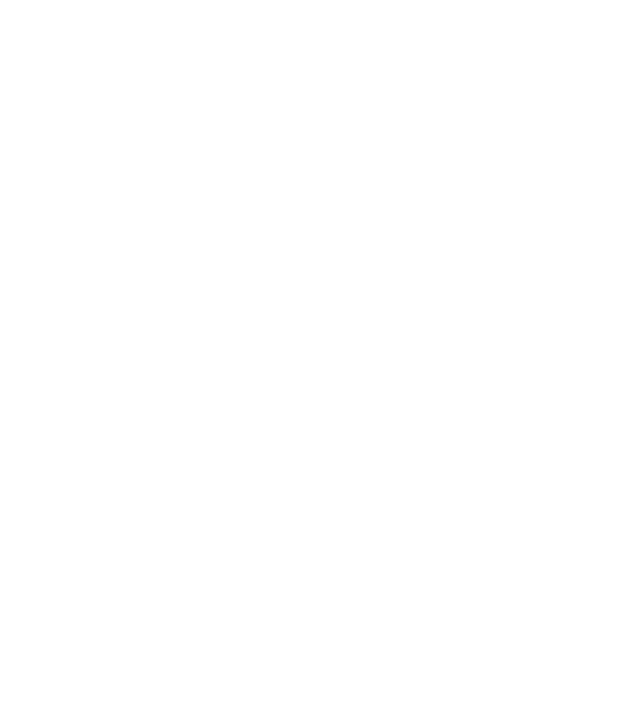
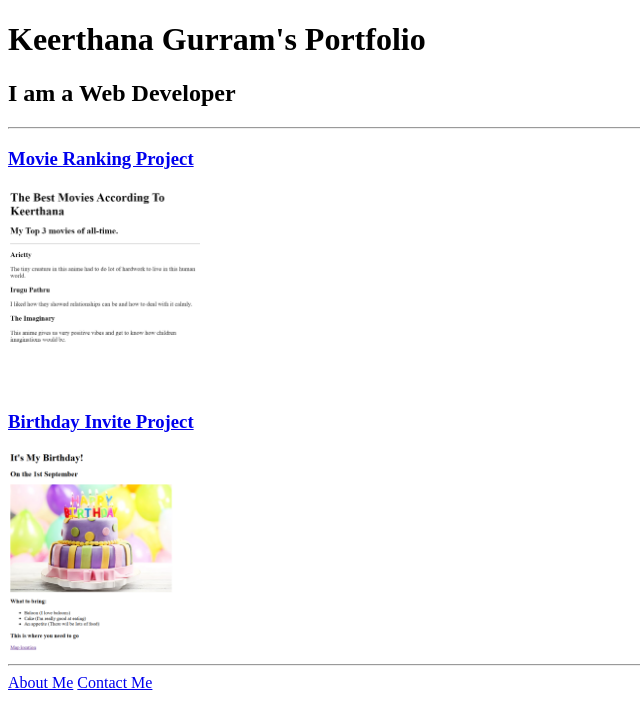
Before and after one commit to Keerthana-769/html-portfolio, a plain HTML site: page index.html in a window 1280 px wide. Shown: the whole page, without its empty margins (0-640 px from the left). Drawn offline with Linux system fonts and the light colour scheme.

Commit message:
index.html

```diff
--- a/index.html
+++ b/index.html
@@ -1,5 +1,23 @@
 <!-- TODO 1: Create the HTML Boilerplate -->
-
+ <!DOCTYPE html>
+ <html lang="en">
+    <head>
+        <meta charset="UTF-8">
+        <title>Keerthana's Portfolio</title>
+    </head>
+    <body>
+        <h1>Keerthana Gurram's Portfolio</h1>
+        <h2>I am a Web Developer</h2>
+        <hr />
+        <a href="./public/movie-ranking.html"><h3>Movie Ranking Project</h3></a>
+        <img src="./assets/images/Movie Ranking.png" alt="movie ranking preview" height="200" />
+        <a href="./public/birthday-invite.html"><h3>Birthday Invite Project</h3></a>
+        <img src="./assets/images/Birthday Invite.png" alt="birthday invite preview" height="200" />
+        <hr />
+        <a href="./public/about.html">About Me</a>
+        <a href="./public/contact.html">Contact Me</a>
+    </body>
+ </html>
 <!-- TODO 2: Add Your previous projects' HTML into the public folder -->
 
 <!-- TODO 3: Take screenshots of your project previews and add the images to the images folder -->
```
